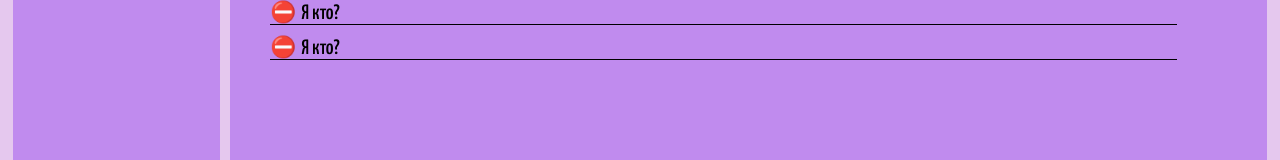
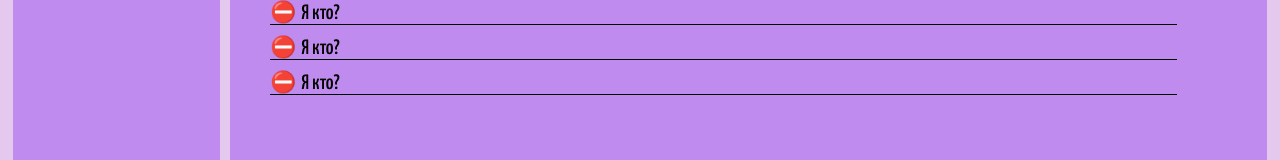
Before and after one commit to Bula2/socialnetwork, a React (Create React App) app: page / in a window 1280 px wide. Shown: the part 485-645 px from the top of the page. Built offline with nearby package versions, Linux system fonts and the light colour scheme.

Commit message:
checking work

```diff
--- a/package.json
+++ b/package.json
@@ -1,5 +1,5 @@
 {
-  "name": "my-app",
+  "name": "socialnetwork",
   "version": "0.1.0",
   "private": true,
   "dependencies": {
--- a/src/components/Profile/MyPosts/MyPosts.jsx
+++ b/src/components/Profile/MyPosts/MyPosts.jsx
@@ -15,6 +15,7 @@ const MyPosts = () => {
                 <ul>
                     <Post/>
                     <Post/>
+                    <Post/>
                 </ul>
             </div>
         </div>
```
Also changed, not shown: 1 other file (tests, documents, lock files or other folders).
